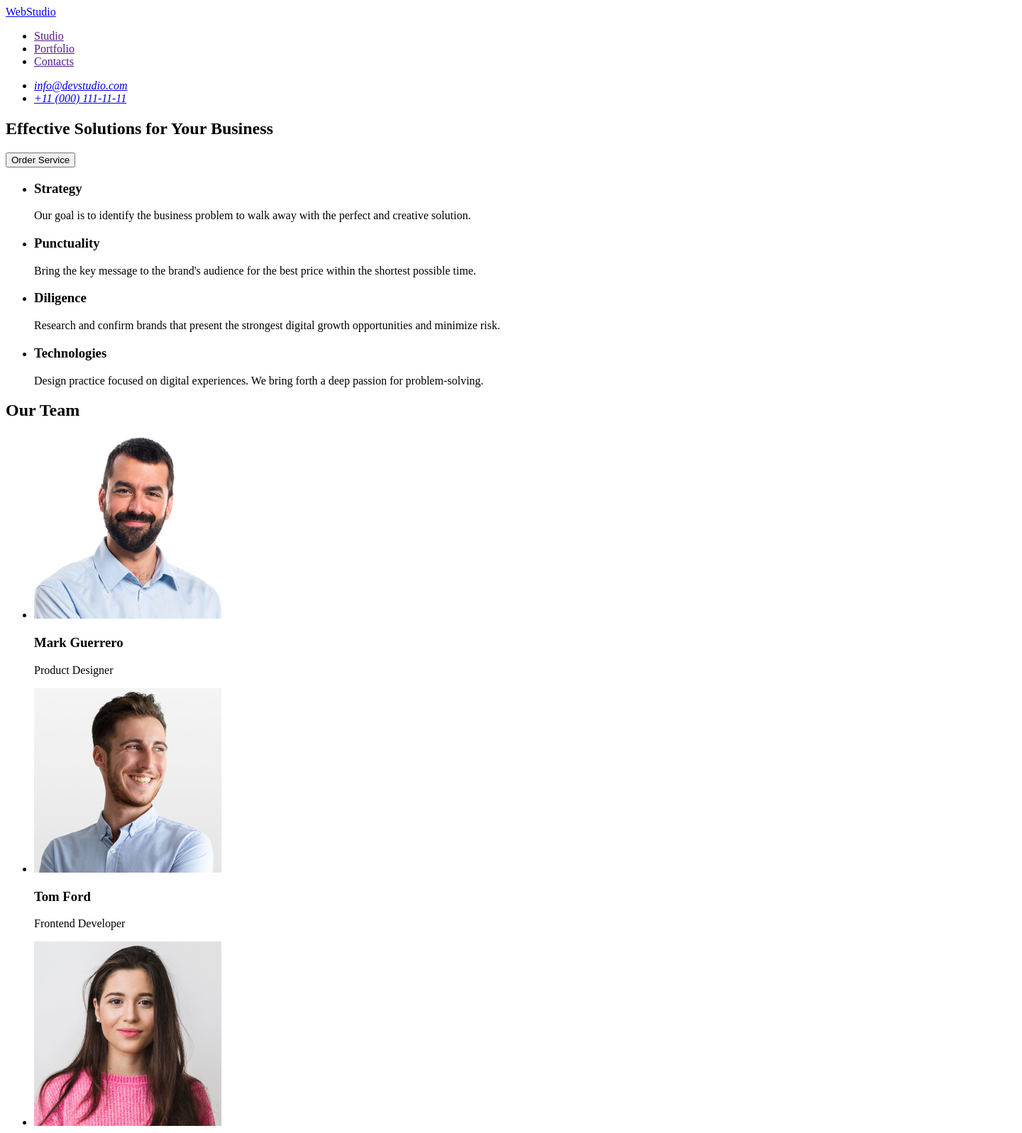
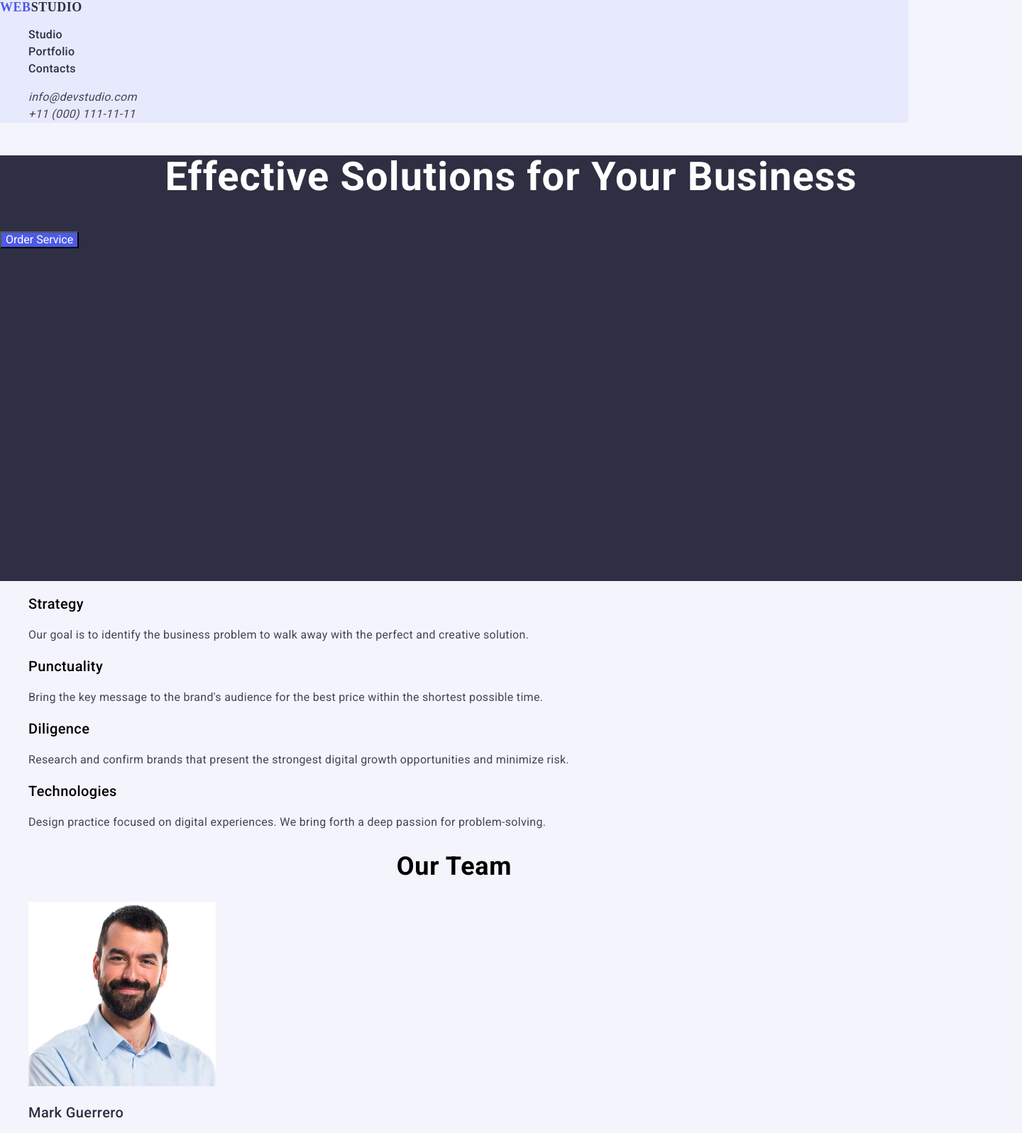
Before and after one commit to Oleksiy2301/-2, a plain HTML site: page index.html in a window 1280 px wide. Shown: the top 1597 px of the page at 71% size, 1440 px wide, since content can reach past the window. Drawn offline with nearby package versions, Linux system fonts and the light colour scheme.

Commit message:
update
portfolio

```diff
--- /dev/null
+++ b/css/style.css
@@ -0,0 +1,195 @@
+:root {
+  --iris: #4D5AE5;
+  --navy-blue: #2E2F42;
+  --ocean: #404BBF;
+  --green: #31D0AA;
+  --slate: #434455;
+  --light-slate: #8E8F99;
+  --cornflower: #E7E9FC;
+  --cloud: #F4F4FD;
+  --navy-blue-modal: #2E2F42;
+  --gray: #2E2F42;
+  --white-background : #FFFFFF;
+  --dairy-background: #FCFCFC
+}
+
+.list {
+    list-style-type: none;
+}
+
+.link {
+    text-decoration: none;
+}
+
+button {
+    cursor: pointer;
+}
+
+body {
+    font-family: 'Roboto', sans-serif;
+    background: var(--cloud);
+}
+.page-header {
+    background: var(--cornflower);
+}
+
+.logo {
+    color: var(--navy-blue);
+    font-family: Raleway;
+    font-size: 18px;
+    font-weight: 700;
+    line-height: 21px; /* 116.667% */
+    letter-spacing: 0.54px;
+    text-transform: uppercase;
+}
+
+.span-logo {
+    color: var(--iris);
+    font-family: Raleway;
+    font-size: 18px;
+    font-weight: 700;
+    line-height: 21px; /* 116.667% */
+    letter-spacing: 0.54px;
+    text-transform: uppercase;
+}
+
+.menu-link {
+    font-size: 16px;
+    font-weight: 500;
+    line-height: 24px; /* 150% */
+    letter-spacing: 0.32px;
+    color: var(--navy-blue);
+}
+
+.menu-link:hover,
+.menu-link:focus {
+    color: var(--ocean);
+    text-decoration: underline;
+}
+
+.address-link {
+    font-size: 16px;
+    font-weight: 400;
+    line-height: 24px; /* 150% */
+    letter-spacing: 0.32px;
+    color: var(--slate);
+}
+
+.address-link:hover {
+    color: var(--ocean);
+}
+
+.main {
+    width: 1440px;
+    height: 600px;
+    background: var(--navy-blue);
+
+}
+
+.main-title {
+    color: var(--white-background);
+    text-align: center;
+    font-size: 56px;
+    font-weight: 700;
+    line-height: 60px; /* 107.143% */
+    letter-spacing: 1.12px;
+}
+
+.btn {
+    background: var(--iris);
+    color: var(--white-background);
+}
+
+.btn:hover {
+    background: var(--ocean);
+}
+
+.plan-list-title {
+    font-family: Roboto;
+    font-size: 20px;
+    font-weight: 500;
+    line-height: 24px; /* 120% */
+    letter-spacing: 0.4px;
+}
+
+.plan-list-text {
+    color: #434455;
+    font-size: 16px;
+    font-weight: 400;
+    line-height: 24px; /* 150% */
+    letter-spacing: 0.32px;
+}
+
+.team-title {
+    color: var(--secondary-color);
+    text-align: center;
+    font-size: 36px;
+    font-weight: 700;
+    line-height: 40px; /* 111.111% */
+    letter-spacing: 0.72px;
+    text-transform: capitalize;
+}
+
+.taem-list-mane {
+    color: var(--navy-blue);
+    font-size: 20px;
+    font-weight: 500;
+    line-height: 24px; /* 120% */
+    letter-spacing: 0.4px;
+}
+
+.team-list-text {
+    color: var(--slate);
+    font-size: 16px;
+    font-weight: 400;
+    line-height: 24px; /* 150% */
+    letter-spacing: 0.32px;
+}
+.portfolio-title {
+    color: var(--navy-blue);
+    font-size: 36px;
+    font-weight: 700;
+    line-height: 40px; /* 111.111% */
+    letter-spacing: 0.72px;
+    text-transform: capitalize;
+}
+
+.portfolio-list-title {
+    color: var(--navy-blue);
+    font-size: 20px;
+    font-weight: 500;
+    line-height: 24px; /* 120% */
+    letter-spacing: 0.4px;
+}
+
+.portfolio-list-text {
+    color: var(--slate);
+    font-size: 16px;
+    font-weight: 400;
+    line-height: 24px; /* 150% */
+    letter-spacing: 0.32px;
+}
+
+.footer {
+    background: var(--navy-blue);
+    width: 1440px;
+    height: 312px;
+}
+
+.footer-logo {
+    color: var(--cloud);
+    font-family: Raleway;
+    font-size: 18px;
+    font-weight: 700;
+    line-height: 21px; /* 116.667% */
+    letter-spacing: 0.54px;
+    text-transform: uppercase;
+}
+
+.footer-text {
+    color: var(--cloud);
+font-size: 16px;
+font-weight: 400;
+line-height: 24px; /* 150% */
+letter-spacing: 0.32px;
+}
--- a/index.html
+++ b/index.html
@@ -4,59 +4,77 @@
     <meta charset="UTF-8" />
     <meta name="viewport" content="width=device-width, initial-scale=1.0" />
     <title>Web Studio</title>
+    <link rel="preconnect" href="https://fonts.googleapis.com">
+    <link rel="preconnect" href="https://fonts.gstatic.com" crossorigin>
+    <link href="https://fonts.googleapis.com/css2?family=Roboto:wght@400;500;700&display=swap" rel="stylesheet" />
+    <link rel="stylesheet" href="https://cdn.jsdelivr.net/npm/modern-normalize@2.0.0/modern-normalize.min.css" />
+    <link rel="stylesheet" href="./css/style.css" />
   </head>
+
   <body>
     <!-- header section -->
-    <header>
-      <nav>
-        <a href="./index.html">WebStudio</a>
-        <ul>
-          <li><a href="">Studio</a></li>
-          <li><a href="">Portfolio</a></li>
-          <li><a href="">Contacts</a></li>
+    <header class="page-header">
+      <nav class="page-nav">
+        <a class="logo link" href="./index.html">
+          <span class="span-logo">Web</span>Studio
+        </a>
+        <ul class="menu list">
+          <li class="menu-item">
+            <a class="menu-link link" href="#">Studio</a>
+          </li>
+          <li class="menu-item">
+            <a class="menu-link link" href="#">Portfolio</a>
+          </li>
+          <li class="menu-item">
+            <a class="menu-link link" href="#">Contacts</a>
+          </li>
         </ul>
       </nav>
-      <address>
-        <ul>
-          <li><a href="mailto:info@devstudio.com">info@devstudio.com</a></li>
-          <li><a href="tel:+110001111111">+11 (000) 111-11-11</a></li>
+      <address class="address">
+        <ul class="address list">
+          <li class="address-item">
+            <a class="address-link link" href="mailto:info@devstudio.com">info@devstudio.com</a>
+          </li>
+          <li class="address-item">
+            <a class="address-link link" href="tel:+110001111111">+11 (000) 111-11-11</a>
+          </li>
         </ul>
       </address>
     </header>
     <!-- main section -->
     <main>
-      <section>
-        <h1>Effective Solutions for Your Business</h1>
-        <button type="button">Order Service</button>
+      <section class="main">
+        <h1 class="main-title">Effective Solutions for Your Business</h1>
+        <button class="btn" type="button">Order Service</button>
       </section>
       <!-- section about -->
-      <section>
+      <section class="plan">
         <h2 hidden>rules</h2>
-        <ul>
-          <li>
-            <h3>Strategy</h3>
-            <p>
+        <ul class="plan-list list">
+          <li class="plan-list-item">
+            <h3 class="plan-list-title">Strategy</h3>
+            <p class="plan-list-text">
               Our goal is to identify the business problem to walk away with the
               perfect and creative solution.
             </p>
           </li>
-          <li>
-            <h3>Punctuality</h3>
-            <p>
+          <li class="plan-list-item">
+            <h3 class="plan-list-title">Punctuality</h3>
+            <p class="plan-list-text">
               Bring the key message to the brand's audience for the best price
               within the shortest possible time.
             </p>
           </li>
-          <li>
-            <h3>Diligence</h3>
-            <p>
+          <li class="plan-list-item">
+            <h3 class="plan-list-title">Diligence</h3>
+            <p class="plan-list-text">
               Research and confirm brands that present the strongest digital
               growth opportunities and minimize risk.
             </p>
           </li>
-          <li>
-            <h3>Technologies</h3>
-            <p>
+          <li class="plan-list-item">
+            <h3 class="plan-list-title">Technologies</h3>
+            <p class="plan-list-text">
               Design practice focused on digital experiences. We bring forth a
               deep passion for problem-solving.
             </p>
@@ -64,36 +82,73 @@
         </ul>
       </section>
       <!-- team section -->
-      <section>
-        <h2>Our Team</h2>
-        <ul>
-          <li>
-            <img src="./images/manbox1.jpg" alt="Mark Guerrero" width="264" />
-            <h3>Mark Guerrero</h3>
-            <p>Product Designer</p>
+      <section class="team">
+        <h2 class="team-title">Our Team</h2>
+        <ul class="team-list list">
+          <li class="team-list-item">
+            <img class="team-list-photo" src="./images/manbox1.jpg" alt="Mark Guerrero" width="264" />
+            <h3 class="taem-list-mane">Mark Guerrero</h3>
+            <p class="team-list-text">Product Designer</p>
           </li>
-          <li>
-            <img src="./images/manbox2.jpg" alt="Tom Ford" width="264" />
-            <h3>Tom Ford</h3>
-            <p>Frontend Developer</p>
+          <li class="team-list-item">
+            <img class="team-list-photo" src="./images/manbox2.jpg" alt="Tom Ford" width="264" />
+            <h3 class="taem-list-mane">Tom Ford</h3>
+            <p class="team-list-text">Frontend Developer</p>
           </li>
-          <li>
-            <img src="./images/womanbox3.jpg" alt="Camila Garcia" width="264" />
-            <h3>Camila Garcia</h3>
-            <p>Marketing</p>
+          <li class="team-list-item">
+            <img class="team-list-photo" src="./images/womanbox3.jpg" alt="Camila Garcia" width="264" />
+            <h3 class="taem-list-mane">Camila Garcia</h3>
+            <p class="team-list-text">Marketing</p>
           </li>
-          <li>
-            <img src="./images/manbox4.jpg" alt="Daniel Wilson" width="264" />
-            <h3>Daniel Wilson</h3>
-            <p>UI Designer</p>
+          <li class="team-list-item">
+            <img class="team-list-photo" src="./images/manbox4.jpg" alt="Daniel Wilson" width="264" />
+            <h3 class="taem-list-mane">Daniel Wilson</h3>
+            <p class="team-list-text">UI Designer</p>
           </li>
         </ul>
       </section>
     </main>
+
+    <!-- Portfolio -->
+    <section class="portfolio">
+      <h2 class="portfolio-title">Our Portfolio</h2>
+      <ul class="portfolio-list list">
+        <li class="portfolio-list-item">
+          <img class="portfolio-list-img" src="./images/portfolio/banking-min.jpg" alt="Banking App" width="360" height="300" />
+          <h3 class="portfolio-list-title">Banking App</h3>
+          <p class="portfolio-list-text">App</p>
+        </li>
+        <li class="portfolio-list-item">
+          <img class="portfolio-list-img" src="./images/portfolio/cashless-payment-min.jpg" alt="mobile" width="360" height="300" />
+          <h3 class="portfolio-list-title">Cashless Payment</h3>
+          <p class="portfolio-list-text">Marketing</p>
+        </li>
+        <li class="portfolio-list-item">
+          <img class="portfolio-list-img" src="./images/portfolio/meditation-app-min.jpg" alt="laptop" width="360" height="300" />
+          <h3 class="portfolio-list-title">Meditation App</h3>
+          <p class="portfolio-list-text">App</p>
+        </li>
+        <li class="portfolio-list-item">
+          <img class="portfolio-list-img" src="./images/portfolio/taxi-service-min.jpg" alt="car wheel" width="360" height="300" />
+          <h3 class="portfolio-list-title">Taxi Service</h3>
+          <p class="portfolio-list-text">Marketing</p>
+        </li>
+        <li class="portfolio-list-item">
+          <img class="portfolio-list-img" src="./images/portfolio/screen-illustrations-min.jpg" alt="mobile screen" width="360" height="300" />
+          <h3 class="portfolio-list-title">Screen Illustrations</h3>
+          <p class="portfolio-list-text">Design</p>
+        </li>
+        <li class="portfolio-list-item">
+          <img class="portfolio-list-img" src="./images/portfolio/online-courses-min.jpg" alt="woman in glasses" width="360" height="300" />
+          <h3 class="portfolio-list-title">Online Courses</h3>
+          <p class="portfolio-list-text">Marketing</p>
+        </li>
+      </ul>
+    </section>
     <!-- footer section -->
-    <footer>
-      <a href="./index.html">WebStudio</a>
-      <p>
+    <footer class="footer">
+      <a class="footer-logo link" href="./index.html"><span class="span-logo">Web</span>Studio</a>
+      <p class="footer-text">
         Increase the flow of customers and sales for your business with digital
         marketing & growth solutions.
       </p>
```
Also changed, not shown: images/portfolio/banking-min.jpg (added), images/portfolio/cashless-payment-min.jpg (added), images/portfolio/meditation-app-min.jpg (added), images/portfolio/online-courses-min.jpg (added), images/portfolio/screen-illustrations-min.jpg (added), images/portfolio/taxi-service-min.jpg (added).
